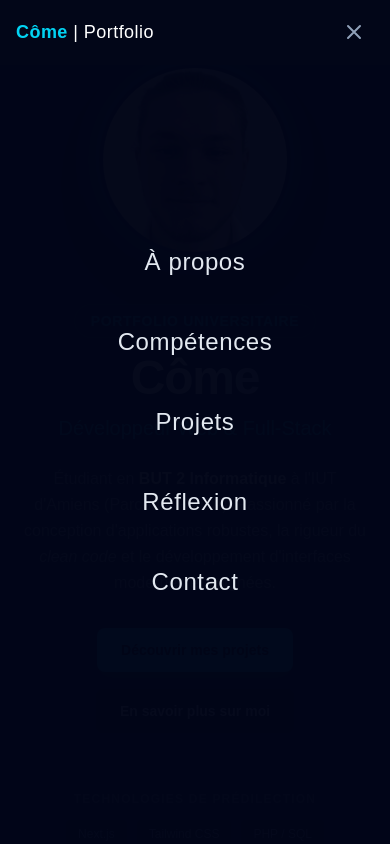
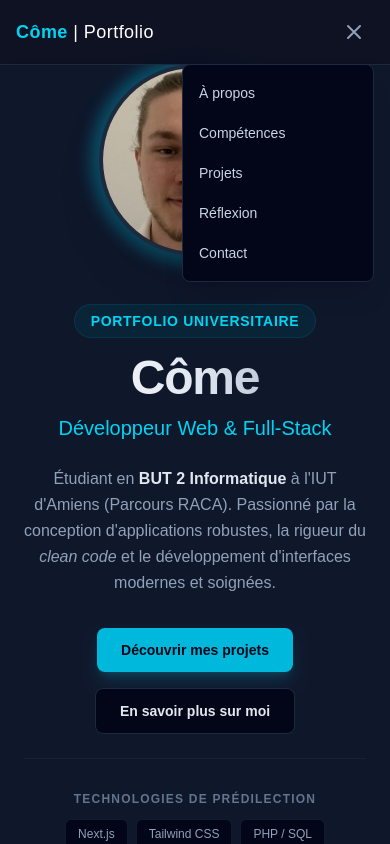
Before and after one commit to Meqle/portfolio-but2, a Next.js app: page / in a window 390 px wide. Both pictures are taken after a click on the button "Toggle menu". Shown: the top 844 px of the page. Built offline with nearby package versions, Linux system fonts and the light colour scheme.

Commit message:
feat: change menu burger2

```diff
--- a/app/components/Navbar.tsx
+++ b/app/components/Navbar.tsx
@@ -18,15 +18,15 @@ export default function Navbar() {
   ];
 
   return (
-    <nav className="w-full bg-slate-950/90 backdrop-blur border-b border-slate-800 fixed top-0 z-50 text-white">
+    <nav className="w-full bg-slate-950/95 backdrop-blur border-b border-slate-800 fixed top-0 z-50 text-white">
       <div className="max-w-5xl mx-auto px-4 h-16 flex items-center justify-between relative">
 
         {/* Logo */}
-        <Link href="/" onClick={closeMenu} className="font-bold text-lg text-cyan-400 tracking-wide hover:text-cyan-300 transition z-50">
+        <Link href="/" onClick={closeMenu} className="font-bold text-lg text-cyan-400 tracking-wide hover:text-cyan-300 transition">
           Côme <span className="text-white font-light">| Portfolio</span>
         </Link>
 
-        {/* Liens Desktop (Masqués sur mobile) */}
+        {/* Liens Desktop (Ordinateur) */}
         <div className="hidden md:flex space-x-6 text-sm font-medium text-slate-300">
           {navLinks.map((link) => (
             <Link key={link.href} href={link.href} className="hover:text-cyan-400 transition">
@@ -35,10 +35,10 @@ export default function Navbar() {
           ))}
         </div>
 
-        {/* Bouton Burger / Croix Mobile */}
+        {/* Bouton Burger (Mobile uniquement) */}
         <button
           onClick={toggleMenu}
-          className="md:hidden p-2 text-slate-400 hover:text-white focus:outline-none z-50 fixed right-4 top-3"
+          className="md:hidden p-2 text-slate-400 hover:text-white focus:outline-none transition-colors"
           aria-label="Toggle menu"
         >
           <svg className="h-6 w-6 fill-none stroke-current stroke-2" viewBox="0 0 24 24">
@@ -50,22 +50,21 @@ export default function Navbar() {
           </svg>
         </button>
 
-        {/* Rideau Menu Mobile Plein Écran */}
-        <div className={`
-          fixed inset-0 h-screen w-screen bg-slate-950/98 flex flex-col items-center justify-center space-y-8 text-xl font-medium transition-all duration-300 ease-in-out md:hidden z-40
-          ${isOpen ? 'opacity-100 visible translate-y-0' : 'opacity-0 invisible -translate-y-5'}
-        `}>
+        {/* Menu Déroulant Minimaliste (Mobile uniquement) */}
+        {isOpen && (
+          <div className="absolute top-16 right-4 w-48 bg-slate-950 border border-slate-800 rounded-lg shadow-xl py-2 flex flex-col md:hidden z-50 animate-in fade-in slide-in-from-top-2 duration-150">
             {navLinks.map((link) => (
               <Link
                 key={link.href}
                 href={link.href}
                 onClick={closeMenu}
-              className="text-slate-200 hover:text-cyan-400 transition-colors duration-200 text-2xl tracking-wide py-2 w-full text-center"
+                className="text-slate-300 hover:text-cyan-400 hover:bg-slate-900/60 transition-colors px-4 py-2.5 text-sm font-medium"
               >
                 {link.label}
               </Link>
             ))}
           </div>
+        )}
 
       </div>
     </nav>
```
Lines whose indentation alone changed are shown as unchanged.
